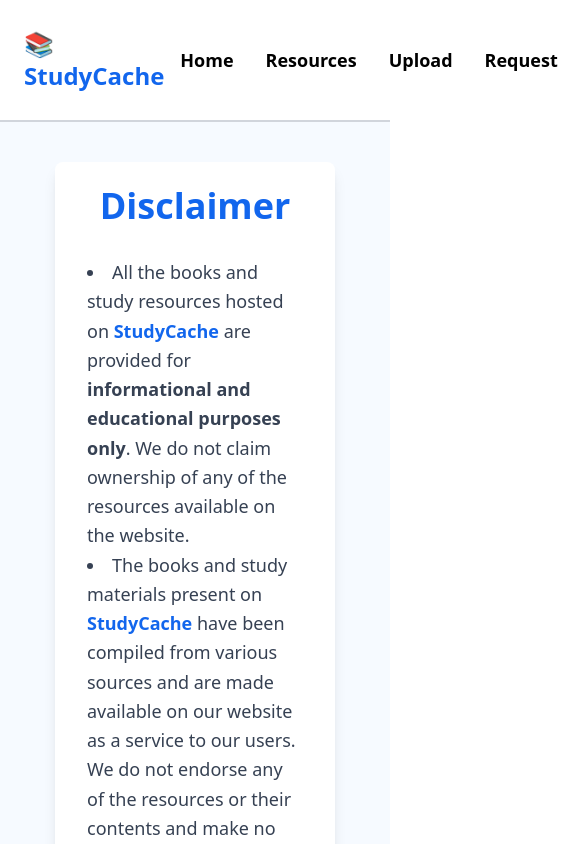
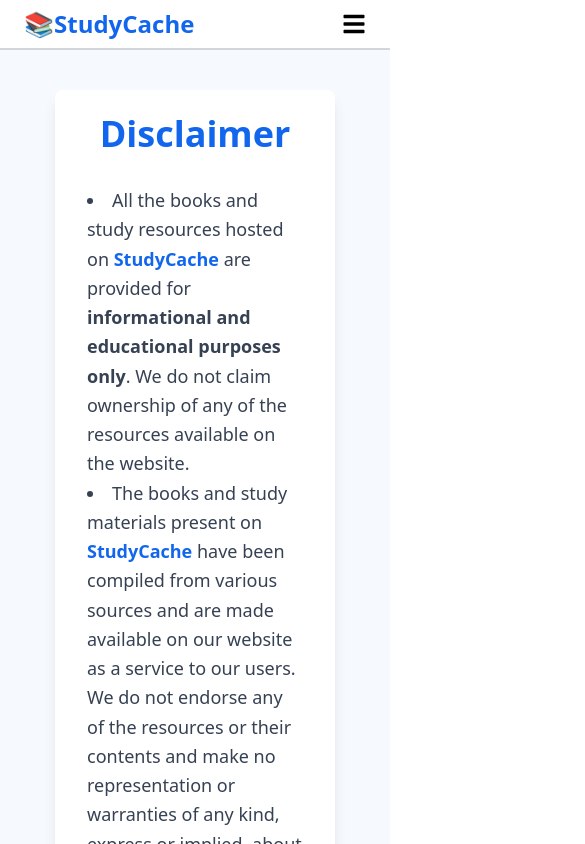
Before and after one commit to akshatp17/StudyCache, a React (Vite) app in the folder client/: page /policy in a window 390 px wide. Shown: the top 844 px of the page, 585 px wide, since content can reach past the window. Built offline with nearby package versions, Linux system fonts and the light colour scheme.

Commit message:
Make Navbar Responsive

```diff
--- a/client/src/components/Navbar.jsx
+++ b/client/src/components/Navbar.jsx
@@ -1,48 +1,98 @@
-import React from 'react'
-import { FaGithub } from "react-icons/fa";
-import { Link, useNavigate } from 'react-router-dom'
+import React, { useState } from 'react';
+import { FaGithub, FaBars, FaTimes } from 'react-icons/fa';
+import { Link, useNavigate } from 'react-router-dom';
 
 const Navbar = () => {
     const navigate = useNavigate();
-    const handleLogoClick = () => {
-        navigate('/'); // Navigate to the home page
-    }
+    const [menuOpen, setMenuOpen] = useState(false);
+
+    const toggleMenu = () => setMenuOpen(!menuOpen);
+    const closeMenu = () => setMenuOpen(false);
+
     return (
-        <nav className='w-full py-2 px-6 flex justify-between items-center border-b-2 border-gray-300 text-lg sticky top-0 bg-[#fffffff9]'>
-            {/* Left Section of the Navbar */}
+        <nav className='w-full py-2 px-6 flex justify-between items-center border-b-2 border-gray-300 text-lg sticky top-0 bg-white z-50'>
+            {/* Left: Logo */}
             <div
                 className='font-bold text-2xl hover:cursor-pointer text-[#1266ed] hover:text-[#154fb8] transition flex items-center justify-center'
-                onClick={handleLogoClick} // Add onClick event to the logo
+                onClick={() => {
+                    navigate('/');
+                    closeMenu();
+                }}
             >
                 📚StudyCache
             </div>
-            {/* Middle Section of the Navbar */}
-            <div className='w-auto flex justify-center items-center font-semibold'>
-                <Link to="/" className='mx-4 hover:text-[#1266ed]'>Home</Link>
-                <Link to="/resources" className='mx-4 hover:text-[#1266ed]'>Resources</Link>
-                <Link to="/upload" className='mx-4 hover:text-[#1266ed]'>Upload</Link>
-                <Link to="/request" className='mx-4 hover:text-[#1266ed]'>Request</Link>
+
+            {/* Middle: Nav Links (Desktop) */}
+            <div className='hidden md:flex gap-6 font-semibold'>
+                <Link to="/" className='hover:text-[#1266ed]'>Home</Link>
+                <Link to="/resources" className='hover:text-[#1266ed]'>Resources</Link>
+                <Link to="/upload" className='hover:text-[#1266ed]'>Upload</Link>
+                <Link to="/request" className='hover:text-[#1266ed]'>Request</Link>
                 <span
-                    className='mx-4 hover:text-[#1266ed] cursor-pointer'
+                    className='hover:text-[#1266ed] cursor-pointer'
                     onClick={() => {
                         navigate('/', { state: { scrollTo: 'contribute' } });
                     }}
                 >
                     Contribute
                 </span>
+            </div>
 
+            {/* Right: GitHub & Hamburger */}
+            <div className='flex items-center gap-4'>
+                <div className='hidden md:flex flex-col justify-center items-center'>
+                    <a
+                        className='flex items-center gap-2 cursor-pointer'
+                        href="https://github.com/akshatp17/StudyCache"
+                        target="_blank"
+                        rel="noopener noreferrer"
+                    >
+                        <FaGithub /> GitHub Repo
+                    </a>
+                    <div className='text-xs text-gray-500'>
+                        Star this repo to support us! ⭐
+                    </div>
+                </div>
+
+                {/* Hamburger Icon */}
+                <button className='md:hidden text-2xl focus:outline-none' onClick={toggleMenu}>
+                    {menuOpen ? <FaTimes /> : <FaBars />}
+                </button>
             </div>
-            {/* Github Repo Star */}
-            <div className='flex flex-col justify-center items-center'>
-                <a className='flex items-center gap-2 cursor-pointer' href="https://github.com/akshatp17/StudyCache" target="_blank">
-                    <FaGithub /> GitHub Repo
-                </a>
-                <div className='text-xs text-gray-500'>
-                    Star this repo to support us! ⭐
+
+            {/* Mobile Menu */}
+            {menuOpen && (
+                <div className='absolute top-full left-0 w-full bg-white border-t border-gray-300 shadow-md flex flex-col px-6 py-4 space-y-4 md:hidden z-40'>
+                    <Link to="/" onClick={closeMenu} className='hover:text-[#1266ed]'>Home</Link>
+                    <Link to="/resources" onClick={closeMenu} className='hover:text-[#1266ed]'>Resources</Link>
+                    <Link to="/upload" onClick={closeMenu} className='hover:text-[#1266ed]'>Upload</Link>
+                    <Link to="/request" onClick={closeMenu} className='hover:text-[#1266ed]'>Request</Link>
+                    <span
+                        className='hover:text-[#1266ed] cursor-pointer'
+                        onClick={() => {
+                            navigate('/', { state: { scrollTo: 'contribute' } });
+                            closeMenu();
+                        }}
+                    >
+                        Contribute
+                    </span>
+                    <div className='pt-4 border-t border-gray-300'>
+                        <a
+                            className='flex items-center gap-2 cursor-pointer'
+                            href="https://github.com/akshatp17/StudyCache"
+                            target="_blank"
+                            rel="noopener noreferrer"
+                        >
+                            <FaGithub /> GitHub Repo
+                        </a>
+                        <div className='text-xs text-gray-500'>
+                            Star this repo to support us! ⭐
+                        </div>
+                    </div>
                 </div>
-            </div>
+            )}
         </nav>
-    )
-}
+    );
+};
 
-export default Navbar
+export default Navbar;
```
